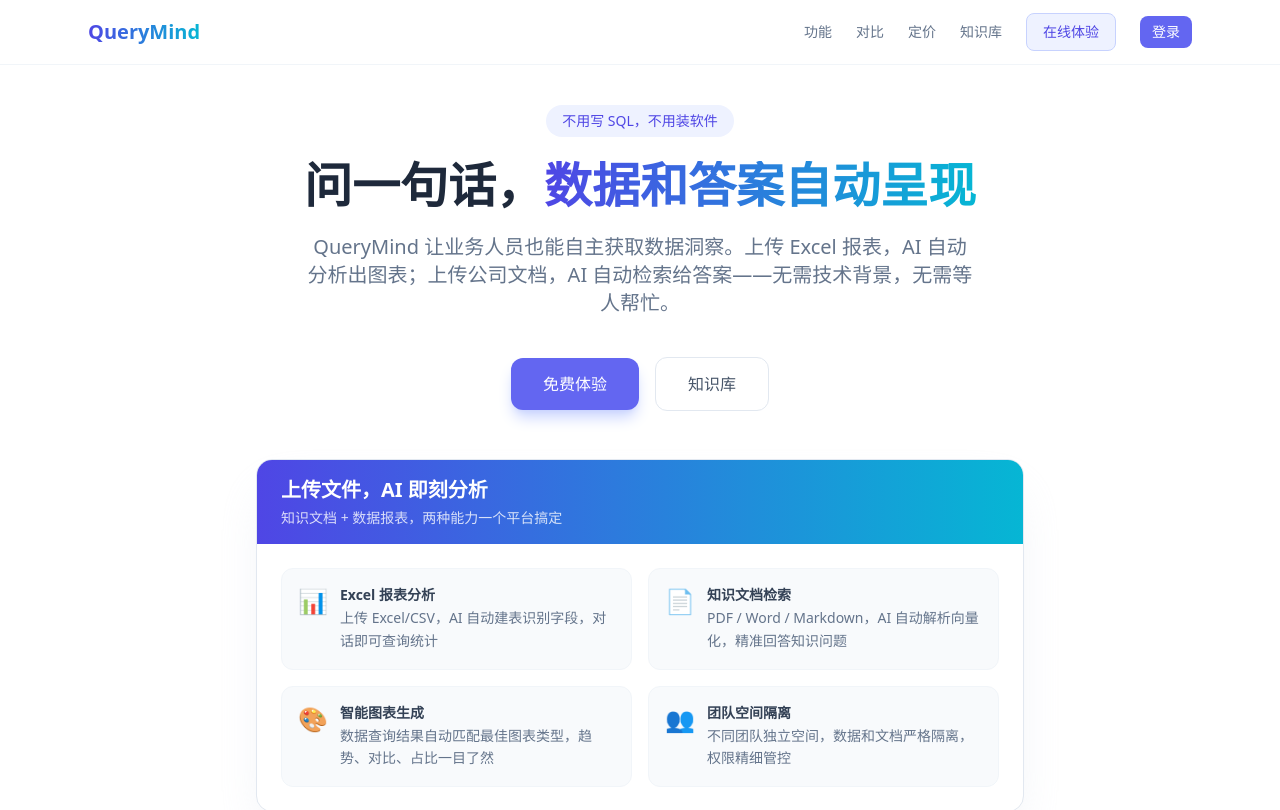
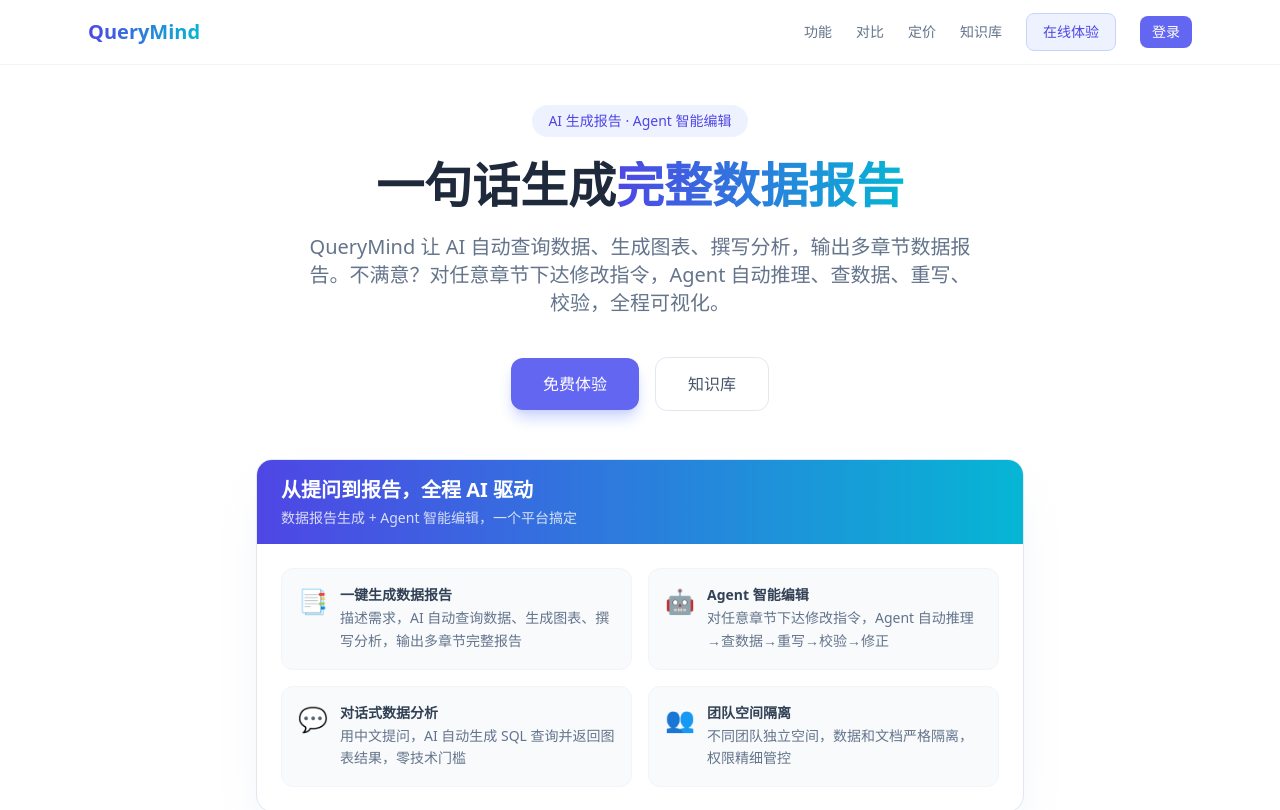
Before and after one commit to EarthShakers/query-mind, a Next.js app: page / in a window 1280 px wide. Shown: the top 810 px of the page. Built offline with nearby package versions, Linux system fonts and the light colour scheme; no server answers.

Commit message:
feat: 首页改版突出 Canvas 报告 & Agent 编辑核心能力
Co-Authored-By: Claude Opus 4.6 <noreply@anthropic.com>

```diff
--- a/src/app/page.tsx
+++ b/src/app/page.tsx
@@ -5,44 +5,34 @@ import { NavAuth } from "@/components/nav-auth";
 
 const FEATURES = [
   {
+    icon: "📑",
+    title: "AI 一键生成数据报告",
+    desc: "描述你的需求，AI 自动查询数据、生成图表、撰写分析，输出完整的多章节报告，支持导出 PDF / Word。",
+  },
+  {
+    icon: "🤖",
+    title: "Agent 智能编辑",
+    desc: "对报告任意章节下达修改指令，AI Agent 自动推理→查数据→分析→重写→校验→修正，全程可视化。",
+  },
+  {
     icon: "💬",
-    title: "像聊天一样查数据",
-    desc: "直接用中文提问，AI 自动理解意图、分析数据并返回结果，业务人员无需学习任何技术。",
+    title: "对话式数据分析",
+    desc: "用中文描述你想知道的，AI 自动理解意图、生成 SQL、执行查询并返回结果，业务人员零门槛使用。",
   },
   {
     icon: "📊",
     title: "上传报表即可分析",
-    desc: "拖拽 Excel / CSV 文件上传，AI 自动识别表结构、理解字段含义，立即支持自然语言查询和图表生成。",
+    desc: "拖拽 Excel / CSV 上传，AI 自动识别表结构和字段含义，立即支持自然语言查询和图表生成。",
   },
   {
     icon: "📚",
-    title: "企业知识随问随答",
-    desc: "上传公司文档、政策手册、FAQ，遇到知识类问题 AI 自动检索文档精准回答，不再翻文件。",
+    title: "企业知识库问答",
+    desc: "上传公司文档、政策手册、FAQ，AI 向量检索精准回答知识问题，数据分析与知识问答双引擎驱动。",
   },
   {
     icon: "🎨",
-    title: "自动生成图表",
-    desc: "问到趋势自动画折线图，问到对比自动出柱状图，问到占比自动生成饼图——你只管提问。",
-  },
-  {
-    icon: "🔒",
-    title: "空间隔离，数据安全",
-    desc: "每个团队拥有独立空间，文档和报表严格隔离，角色权限精细管控，企业数据安全有保障。",
-  },
-  {
-    icon: "🚀",
-    title: "零配置，开箱即用",
-    desc: "注册即用，无需对接数据库、无需技术实施。上传文件就能开始分析，几分钟完成部署。",
-  },
-  {
-    icon: "📱",
-    title: "手机也能用",
-    desc: "手机、平板、电脑均可流畅使用，出差路上也能随时查数据、看报表。",
-  },
-  {
-    icon: "👥",
-    title: "团队协作",
-    desc: "多空间管理、成员角色分配、知识共享，让整个团队都能用 AI 获取数据洞察。",
+    title: "智能图表生成",
+    desc: "趋势自动折线图，对比自动柱状图，占比自动饼图——AI 根据数据语义自动选择最佳图表类型。",
   },
 ];
 
@@ -50,37 +40,41 @@ const COMPARISONS = [
   {
     name: "QueryMind",
     nl: true,
+    report: true,
+    agent: true,
     autoViz: true,
     excel: true,
     rag: true,
-    deploy: "零配置",
     price: "¥299起",
   },
   {
     name: "ChatBI（百度）",
     nl: true,
+    report: false,
+    agent: false,
     autoViz: true,
     excel: false,
     rag: false,
-    deploy: "SaaS",
     price: "按量",
   },
   {
     name: "Tableau",
     nl: false,
+    report: false,
+    agent: false,
     autoViz: false,
     excel: true,
     rag: false,
-    deploy: "高",
     price: "$70/人/月",
   },
   {
     name: "ChatGPT",
     nl: true,
+    report: false,
+    agent: false,
     autoViz: false,
     excel: false,
     rag: false,
-    deploy: "SaaS",
     price: "$20/月",
   },
 ];
@@ -90,7 +84,7 @@ const PRICING = [
     name: "免费版",
     price: "¥0",
     period: "永久",
-    features: ["每天 20 次提问", "1 个空间", "知识文档上传", "基础图表"],
+    features: ["每天 20 次提问", "1 个空间", "基础报告生成", "基础图表"],
     cta: "免费开始",
     primary: false,
   },
@@ -98,7 +92,7 @@ const PRICING = [
     name: "专业版",
     price: "¥299",
     period: "/月",
-    features: ["无限提问", "5 个空间", "Excel 报表分析", "图表导出", "历史记录"],
+    features: ["无限提问", "5 个空间", "完整报告生成", "Agent 编辑", "报告导出 PDF/Word"],
     cta: "立即订阅",
     primary: true,
   },
@@ -170,18 +164,18 @@ export default function LandingPage() {
             data-hero="badge"
             className="inline-block px-4 py-1.5 bg-indigo-50 text-indigo-600 rounded-full text-sm font-medium mb-6"
           >
-            不用写 SQL，不用装软件
+            AI 生成报告 · Agent 智能编辑
           </div>
           <h1
             data-hero="title"
             className="text-3xl md:text-5xl font-bold leading-tight mb-6"
           >
-            问一句话，
+            一句话生成
             <span
               data-hero="gradient"
               className="inline-block bg-gradient-to-r from-indigo-600 to-cyan-500 bg-clip-text text-transparent"
             >
-              数据和答案自动呈现
+              完整数据报告
             </span>
           </h1>
           <p
@@ -189,8 +183,8 @@ export default function LandingPage() {
             className="text-lg md:text-xl text-slate-500 max-w-2xl mx-auto mb-10 leading-relaxed"
           >
             QueryMind
-            让业务人员也能自主获取数据洞察。上传 Excel 报表，AI 自动分析出图表；上传公司文档，AI
-            自动检索给答案——无需技术背景，无需等人帮忙。
+            让 AI 自动查询数据、生成图表、撰写分析，输出多章节数据报告。不满意？对任意章节下达修改指令，Agent
+            自动推理、查数据、重写、校验，全程可视化。
           </p>
           <div
             data-hero="cta"
@@ -217,29 +211,29 @@ export default function LandingPage() {
             {/* Header */}
             <div className="px-6 py-4 bg-gradient-to-r from-indigo-600 to-cyan-500">
               <h2 className="text-lg md:text-xl font-bold text-white">
-                上传文件，AI 即刻分析
+                从提问到报告，全程 AI 驱动
               </h2>
               <p className="text-sm text-white/80 mt-1">
-                知识文档 + 数据报表，两种能力一个平台搞定
+                数据报告生成 + Agent 智能编辑，一个平台搞定
               </p>
             </div>
             {/* Content */}
             <div className="p-5 md:p-6 grid grid-cols-1 md:grid-cols-2 gap-4">
               {[
                 {
-                  icon: "📊",
-                  title: "Excel 报表分析",
-                  desc: "上传 Excel/CSV，AI 自动建表识别字段，对话即可查询统计",
+                  icon: "📑",
+                  title: "一键生成数据报告",
+                  desc: "描述需求，AI 自动查询数据、生成图表、撰写分析，输出多章节完整报告",
                 },
                 {
-                  icon: "📄",
-                  title: "知识文档检索",
-                  desc: "PDF / Word / Markdown，AI 自动解析向量化，精准回答知识问题",
+                  icon: "🤖",
+                  title: "Agent 智能编辑",
+                  desc: "对任意章节下达修改指令，Agent 自动推理→查数据→重写→校验→修正",
                 },
                 {
-                  icon: "🎨",
-                  title: "智能图表生成",
-                  desc: "数据查询结果自动匹配最佳图表类型，趋势、对比、占比一目了然",
+                  icon: "💬",
+                  title: "对话式数据分析",
+                  desc: "用中文提问，AI 自动生成 SQL 查询并返回图表结果，零技术门槛",
                 },
                 {
                   icon: "👥",
@@ -300,7 +294,7 @@ export default function LandingPage() {
         <div className="max-w-6xl mx-auto">
           <div className="text-center mb-10 md:mb-16" data-anim="heading">
             <h2 className="text-2xl md:text-3xl font-bold mb-4">核心能力</h2>
-            <p className="text-slate-500">上传文件，提问即得答案</p>
+            <p className="text-slate-500">AI 报告生成 + Agent 编辑 + 对话分析</p>
           </div>
           <div className="grid grid-cols-1 md:grid-cols-2 lg:grid-cols-3 gap-6">
             {FEATURES.map((f) => (
@@ -327,24 +321,24 @@ export default function LandingPage() {
         <div className="max-w-4xl mx-auto">
           <div className="text-center mb-10 md:mb-16" data-anim="heading">
             <h2 className="text-2xl md:text-3xl font-bold mb-4">怎么用？</h2>
-            <p className="text-slate-500">三步开始用 AI 分析数据</p>
+            <p className="text-slate-500">三步完成数据报告</p>
           </div>
           <div className="grid grid-cols-1 md:grid-cols-3 gap-8">
             {[
               {
                 step: "01",
-                title: "上传文件",
-                desc: "将 Excel 报表或企业文档拖拽上传，AI 自动识别内容结构",
+                title: "描述你的需求",
+                desc: "用自然语言告诉 AI 你想分析什么，比如「生成上季度各部门销售对比报告」",
               },
               {
                 step: "02",
-                title: "用中文提问",
-                desc: "像和同事聊天一样描述你想知道的，比如「上月哪个产品销量最高」",
+                title: "AI 自动生成报告",
+                desc: "AI 自动查询数据、生成图表、撰写分析，输出多章节完整报告",
               },
               {
                 step: "03",
-                title: "结果即时呈现",
-                desc: "数据自动配上最合适的图表，知识问题直接给出精准答案",
+                title: "Agent 编辑优化",
+                desc: "对任意章节下指令修改，Agent 自动推理重写，全程可视化，导出 PDF / Word",
               },
             ].map((s) => (
               <div key={s.step} className="text-center" data-anim="step">
@@ -384,6 +378,12 @@ export default function LandingPage() {
                     产品
                   </th>
                   <th className="px-4 py-4 text-center font-semibold text-slate-700">
+                    AI 报告
+                  </th>
+                  <th className="px-4 py-4 text-center font-semibold text-slate-700">
+                    Agent 编辑
+                  </th>
+                  <th className="px-4 py-4 text-center font-semibold text-slate-700">
                     自然语言
                   </th>
                   <th className="px-4 py-4 text-center font-semibold text-slate-700">
@@ -394,9 +394,6 @@ export default function LandingPage() {
                   </th>
                   <th className="px-4 py-4 text-center font-semibold text-slate-700">
                     知识库
-                  </th>
-                  <th className="px-4 py-4 text-center font-semibold text-slate-700">
-                    部署成本
                   </th>
                   <th className="px-4 py-4 text-center font-semibold text-slate-700">
                     价格
@@ -417,6 +414,12 @@ export default function LandingPage() {
                       )}
                     </td>
                     <td className="px-4 py-4 text-center">
+                      {c.report ? "✅" : "❌"}
+                    </td>
+                    <td className="px-4 py-4 text-center">
+                      {c.agent ? "✅" : "❌"}
+                    </td>
+                    <td className="px-4 py-4 text-center">
                       {c.nl ? "✅" : "❌"}
                     </td>
                     <td className="px-4 py-4 text-center">
@@ -427,9 +430,6 @@ export default function LandingPage() {
                     </td>
                     <td className="px-4 py-4 text-center">
                       {c.rag ? "✅" : "❌"}
-                    </td>
-                    <td className="px-4 py-4 text-center text-slate-500">
-                      {c.deploy}
                     </td>
                     <td className="px-4 py-4 text-center text-slate-500">
                       {c.price}
@@ -507,10 +507,10 @@ export default function LandingPage() {
       >
         <div className="max-w-3xl mx-auto text-center text-white">
           <h2 className="text-2xl md:text-3xl font-bold mb-4">
-            上传文件，开始提问
+            一句话，生成完整数据报告
           </h2>
           <p className="text-indigo-100 mb-8">
-            免费体验 QueryMind，让数据和知识为你所用。
+            免费体验 QueryMind，AI 报告生成 + Agent 智能编辑，让数据为你所用。
           </p>
           <Link
             href="/chat"
```
Also changed, not shown: 1 other file (tests, documents, lock files or other folders).
